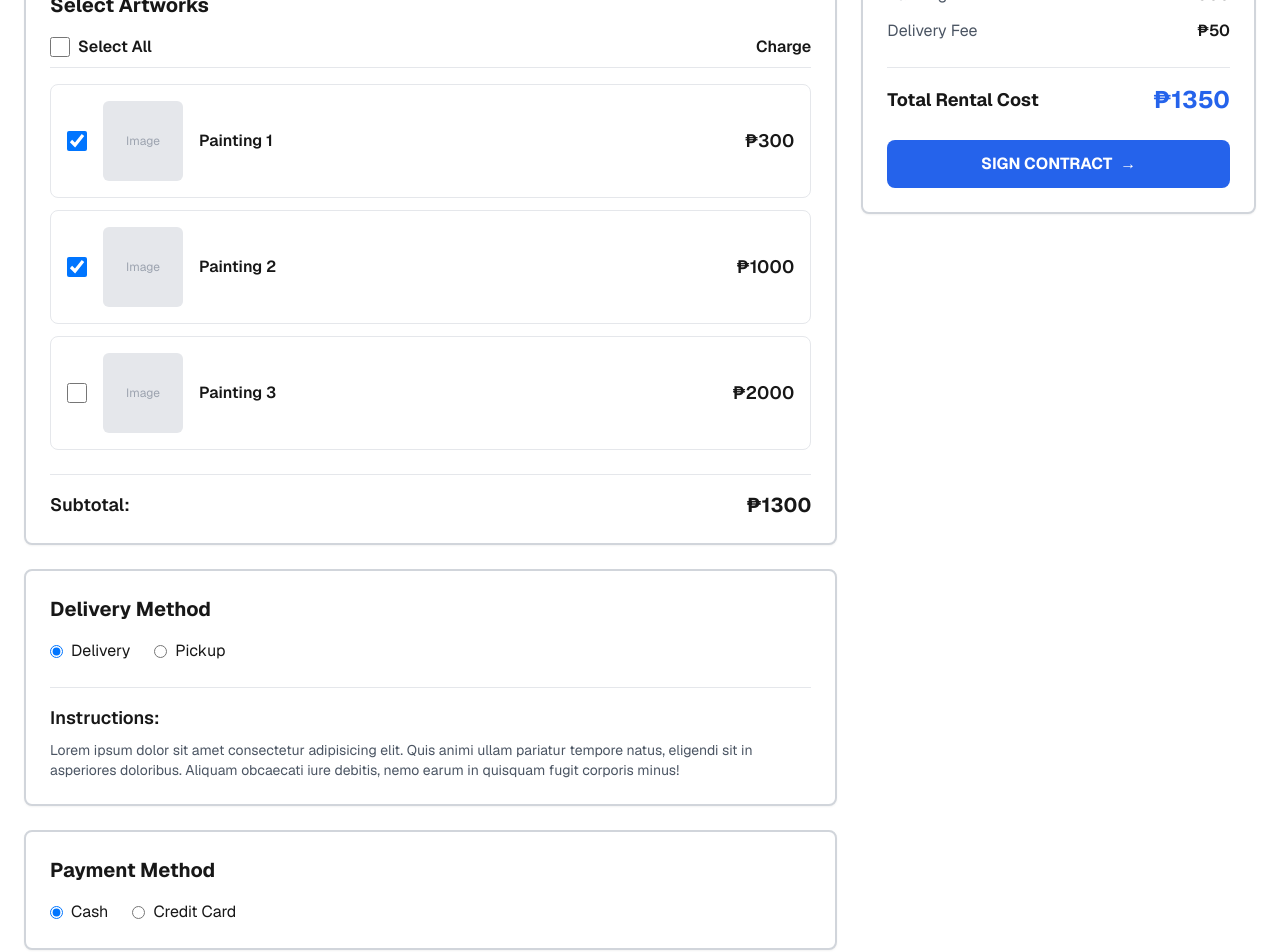
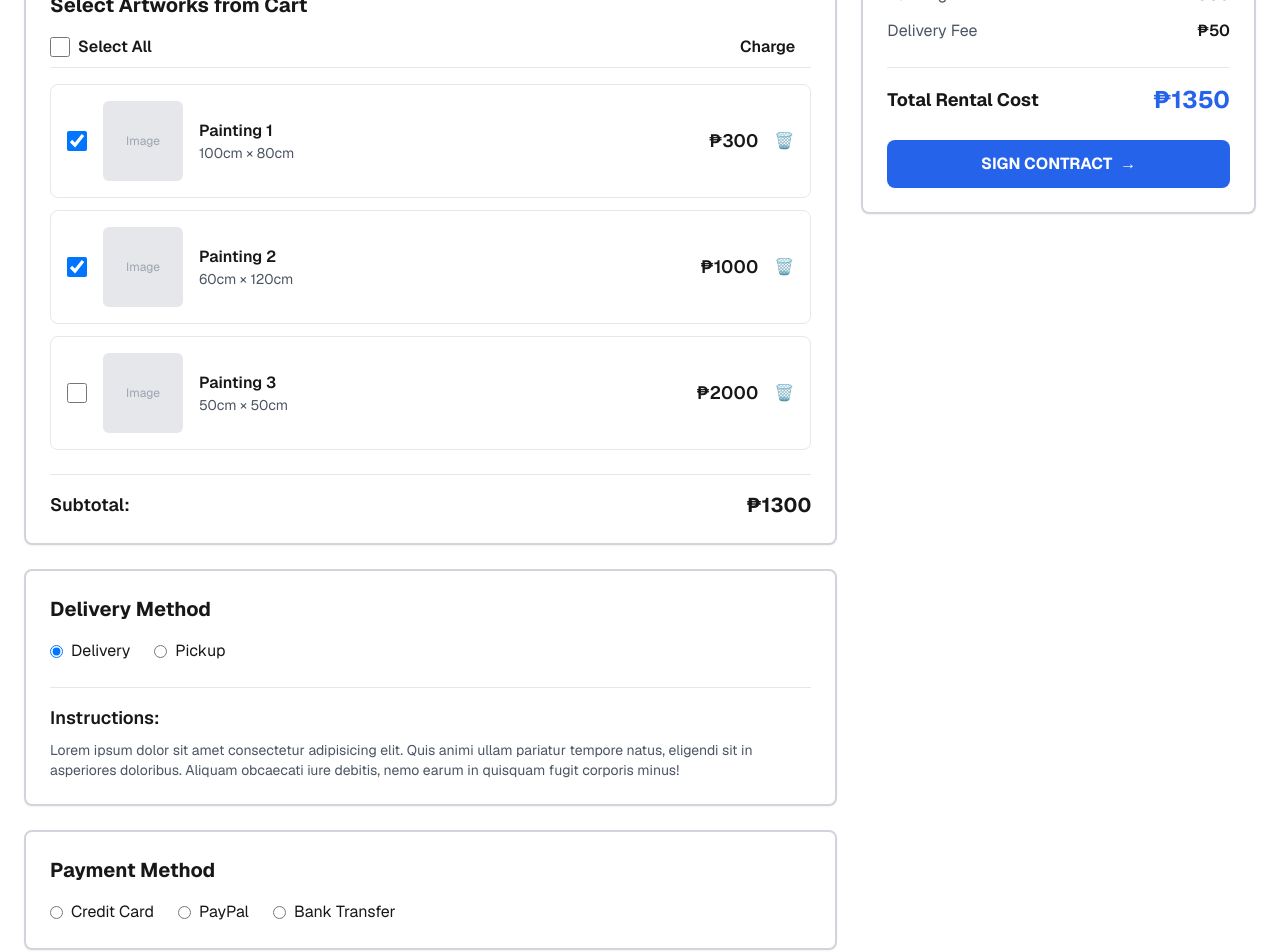
Before and after one commit to EricCatayas/UP-Cebu-Exchange, a Next.js app: page /checkout in a window 1280 px wide. Shown: the part 460-1412 px from the top of the page. Built offline with nearby package versions, Linux system fonts and the light colour scheme; no server answers.

Commit message:
update: checkout page

```diff
--- a/src/app/(customer)/checkout/page.tsx
+++ b/src/app/(customer)/checkout/page.tsx
@@ -1,6 +1,13 @@
 'use client';
 
 import React, { useState, useMemo } from 'react';
+import { useRouter } from 'next/navigation';
+import {
+  DURATION_OPTIONS,
+  DELIVERY_FEE,
+  DELIVERY_METHODS,
+  PAYMENT_METHODS,
+} from '@/lib/constants';
 
 // Mock data types - adjust these based on your actual data structure
 interface RentalPlan {
@@ -9,14 +16,15 @@ interface RentalPlan {
 }
 
 interface Artwork {
-  id: string;
+  id: number;
   title: string;
   artist: string;
   imageUrl: string;
 }
 
 interface CartItem {
-  id: string;
+  id: number;
+  artworkId: number;
   title: string;
   heightCm: number;
   widthCm: number;
@@ -27,7 +35,8 @@ interface CartItem {
 // Mock cart data - replace with actual cart data from your store/context
 const mockCartItems: CartItem[] = [
   {
-    id: '1',
+    id: 1,
+    artworkId: 1,
     title: 'Painting 1',
     heightCm: 100,
     widthCm: 80,
@@ -40,7 +49,8 @@ const mockCartItems: CartItem[] = [
     ],
   },
   {
-    id: '2',
+    id: 2,
+    artworkId: 2,
     title: 'Painting 2',
     heightCm: 60,
     widthCm: 120,
@@ -53,7 +63,8 @@ const mockCartItems: CartItem[] = [
     ],
   },
   {
-    id: '3',
+    id: 3,
+    artworkId: 3,
     title: 'Painting 3',
     heightCm: 50,
     widthCm: 50,
@@ -67,17 +78,18 @@ const mockCartItems: CartItem[] = [
   },
 ];
 
-const DURATION_OPTIONS = [3, 6, 12];
-const DELIVERY_FEE = 50;
-
 function Checkout() {
   const [selectedDuration, setSelectedDuration] = useState<number>(12);
   const [startDate, setStartDate] = useState<string>('2025-10-09');
-  const [selectedArtworks, setSelectedArtworks] = useState<Set<string>>(
-    new Set(['1', '2'])
+  const [selectedArtworks, setSelectedArtworks] = useState<Set<number>>(
+    new Set([1, 2])
   );
   const [deliveryMethod, setDeliveryMethod] = useState<string>('Delivery');
   const [paymentMethod, setPaymentMethod] = useState<string>('Cash');
+
+  const router = useRouter();
+  const deliveryMethods = DELIVERY_METHODS;
+  const paymentMethods = PAYMENT_METHODS;
 
   // Calculate end date based on start date and duration
   const endDate = useMemo(() => {
@@ -99,7 +111,7 @@ function Checkout() {
   };
 
   // Toggle artwork selection
-  const toggleArtwork = (id: string) => {
+  const toggleArtwork = (id: number) => {
     const newSelected = new Set(selectedArtworks);
     if (newSelected.has(id)) {
       newSelected.delete(id);
@@ -116,6 +128,10 @@ function Checkout() {
     } else {
       setSelectedArtworks(new Set(mockCartItems.map((item) => item.id)));
     }
+  };
+
+  const navigateToArtwork = (artworkId: number) => {
+    router.push(`/artworks/${artworkId}`);
   };
 
   // Calculate subtotal
@@ -139,6 +155,10 @@ function Checkout() {
       (p) => p.durationMonths === selectedDuration
     );
     return plan?.rentalFee || 0;
+  };
+
+  const removeFromCart = (id: number) => {
+    console.log('Remove from cart', id);
   };
 
   const handleCheckout = () => {
@@ -217,7 +237,9 @@ function Checkout() {
 
           {/* Select Artworks */}
           <div className="bg-white border-2 border-gray-300 rounded-lg p-6 shadow-sm">
-            <h2 className="text-xl font-bold mb-4">Select Artworks</h2>
+            <h2 className="text-xl font-bold mb-4">
+              Select Artworks from Cart
+            </h2>
 
             {/* Select All Header */}
             <div className="flex justify-between items-center mb-4 pb-2 border-b">
@@ -230,7 +252,7 @@ function Checkout() {
                 />
                 <span className="font-semibold">Select All</span>
               </label>
-              <span className="font-semibold">Charge</span>
+              <span className="font-semibold mr-4">Charge</span>
             </div>
 
             {/* Artwork List */}
@@ -247,20 +269,33 @@ function Checkout() {
                       onChange={() => toggleArtwork(item.id)}
                       className="w-5 h-5 rounded border-gray-300 cursor-pointer"
                     />
-                    <div className="w-20 h-20 bg-gray-200 rounded-md flex-shrink-0">
+                    <div
+                      className="w-20 h-20 bg-gray-200 rounded-md flex-shrink-0"
+                      onClick={() => navigateToArtwork(item.artworkId)}
+                    >
                       {/* Placeholder for artwork image */}
-                      <div className="w-full h-full flex items-center justify-center text-gray-400 text-xs">
+                      <div className="w-full h-full flex items-center justify-center text-gray-400 text-xs cursor-pointer">
                         Image
                       </div>
                     </div>
-                    <div className="flex-1">
+                    <div
+                      className="flex-1 cursor-pointer"
+                      onClick={() => navigateToArtwork(item.artworkId)}
+                    >
                       <h3 className="font-semibold">{item.title}</h3>
-                      <p className="text-sm text-gray-600">{item.artist}</p>
+                      <p className="text-sm text-gray-600">{`${item.heightCm}cm × ${item.widthCm}cm`}</p>
                     </div>
                   </div>
-                  <div className="font-semibold text-lg">
+                  <div className="font-semibold text-lg mr-4">
                     ₱{getRentalFee(item)}
                   </div>
+                  {/* button remove from cart - trashcan icon */}
+                  <button
+                    onClick={() => removeFromCart(item.id)}
+                    className="text-red-500 hover:text-red-700"
+                  >
+                    🗑️
+                  </button>
                 </div>
               ))}
             </div>
@@ -276,7 +311,7 @@ function Checkout() {
           <div className="bg-white border-2 border-gray-300 rounded-lg p-6 shadow-sm">
             <h2 className="text-xl font-bold mb-4">Delivery Method</h2>
             <div className="flex gap-6">
-              {['Delivery', 'Pickup'].map((method) => (
+              {deliveryMethods.map((method) => (
                 <label
                   key={method}
                   className="flex items-center space-x-2 cursor-pointer"
@@ -307,7 +342,7 @@ function Checkout() {
           <div className="bg-white border-2 border-gray-300 rounded-lg p-6 shadow-sm">
             <h2 className="text-xl font-bold mb-4">Payment Method</h2>
             <div className="flex gap-6">
-              {['Cash', 'Credit Card'].map((method) => (
+              {paymentMethods.map((method) => (
                 <label
                   key={method}
                   className="flex items-center space-x-2 cursor-pointer"
```
